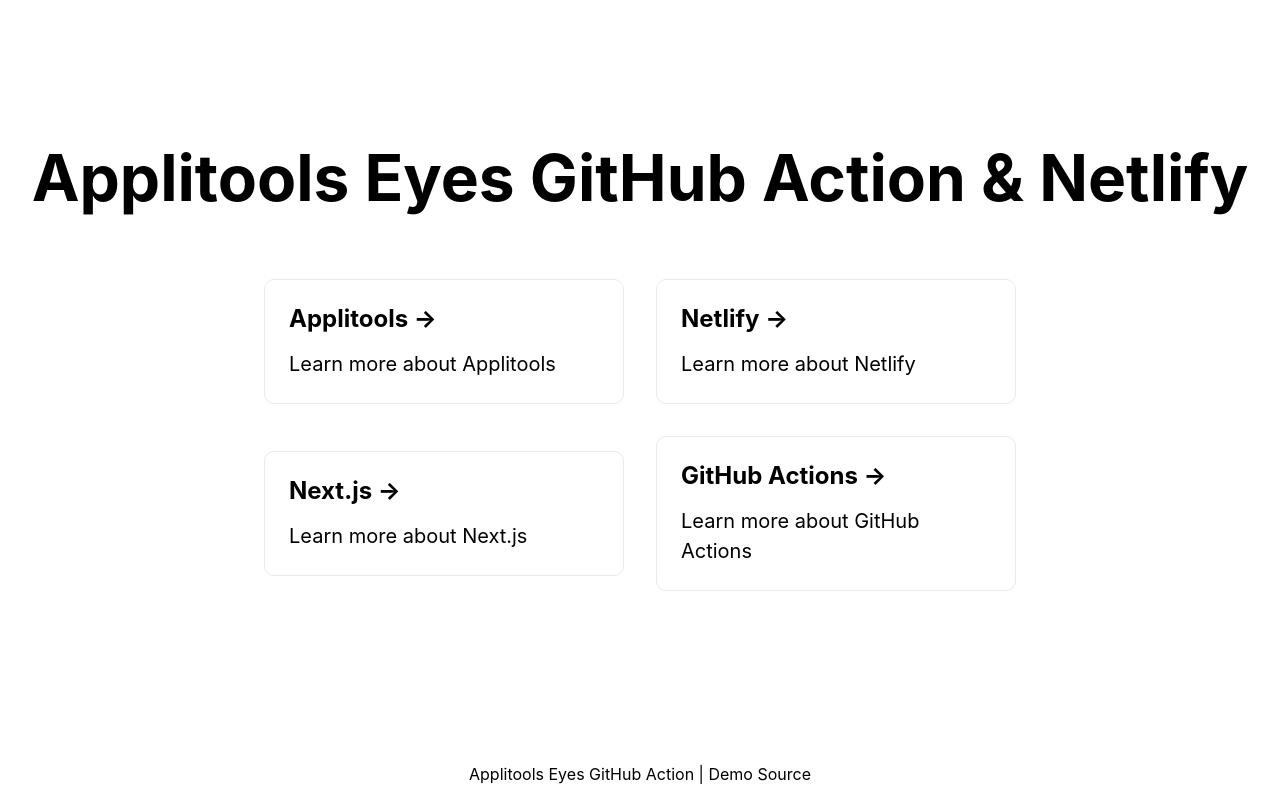
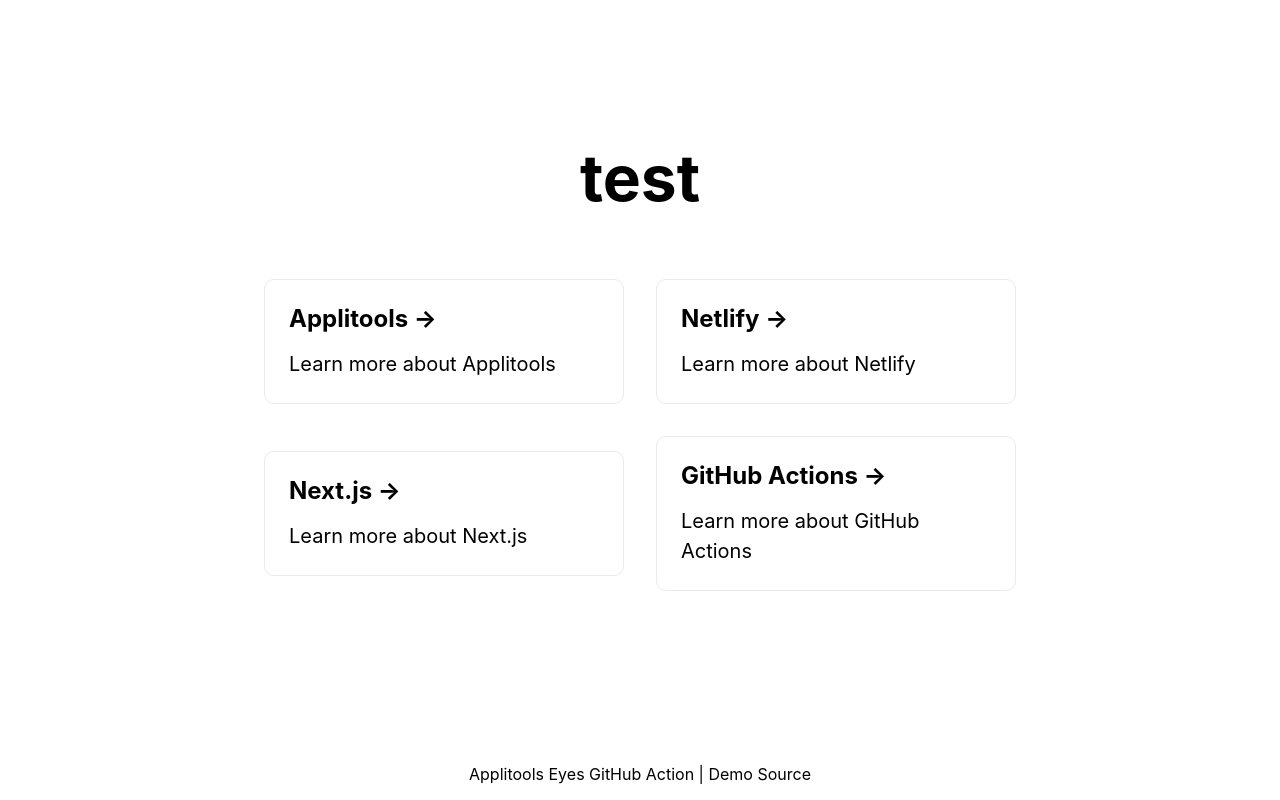
Before and after one commit to colbyfayock/demo-eyes-actions-netlify, a Next.js app: page / in a window 1280 px wide. Built offline with nearby package versions, Linux system fonts and the light colour scheme.

Commit message:
Update index.js

```diff
--- a/pages/index.js
+++ b/pages/index.js
@@ -12,8 +12,7 @@
 
       <main className={styles.main}>
         <h1 className={styles.title}>
-          Applitools Eyes GitHub Action & Netlify
-        </h1>
+test        </h1>
 
         <div className={styles.grid}>
           <Link href="/applitools">
```
